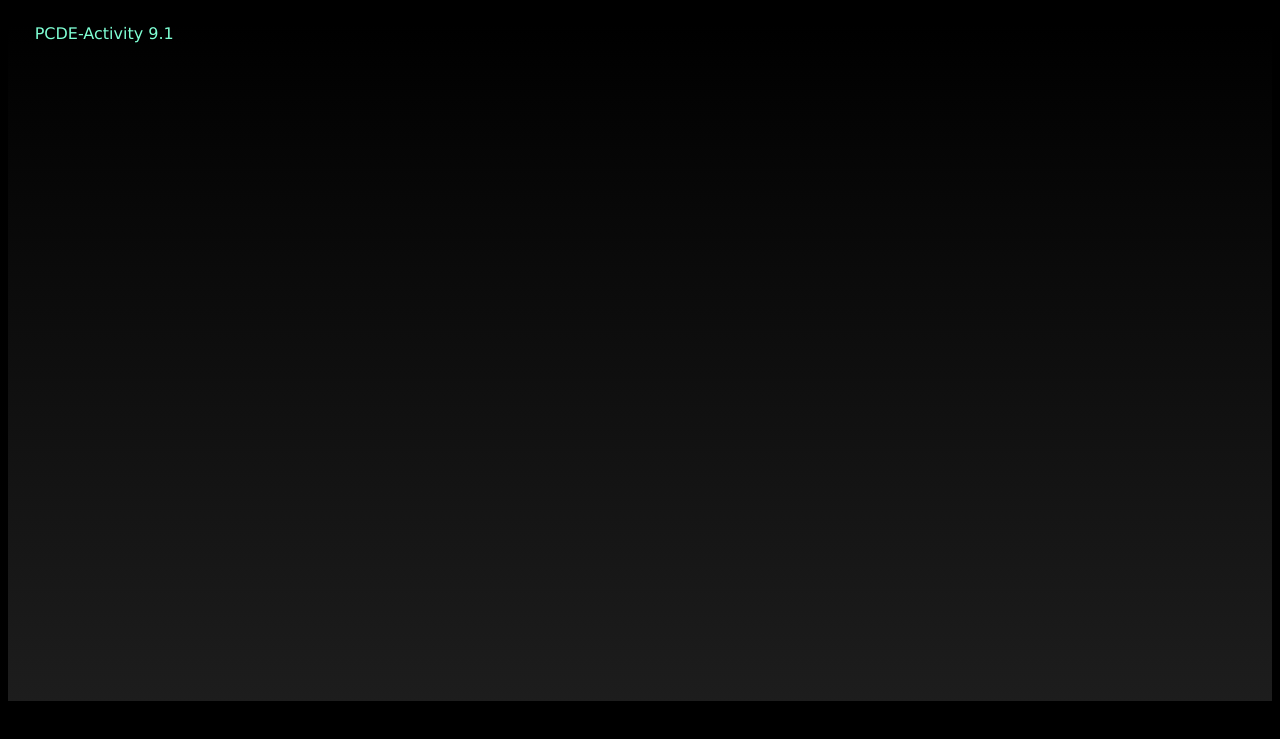
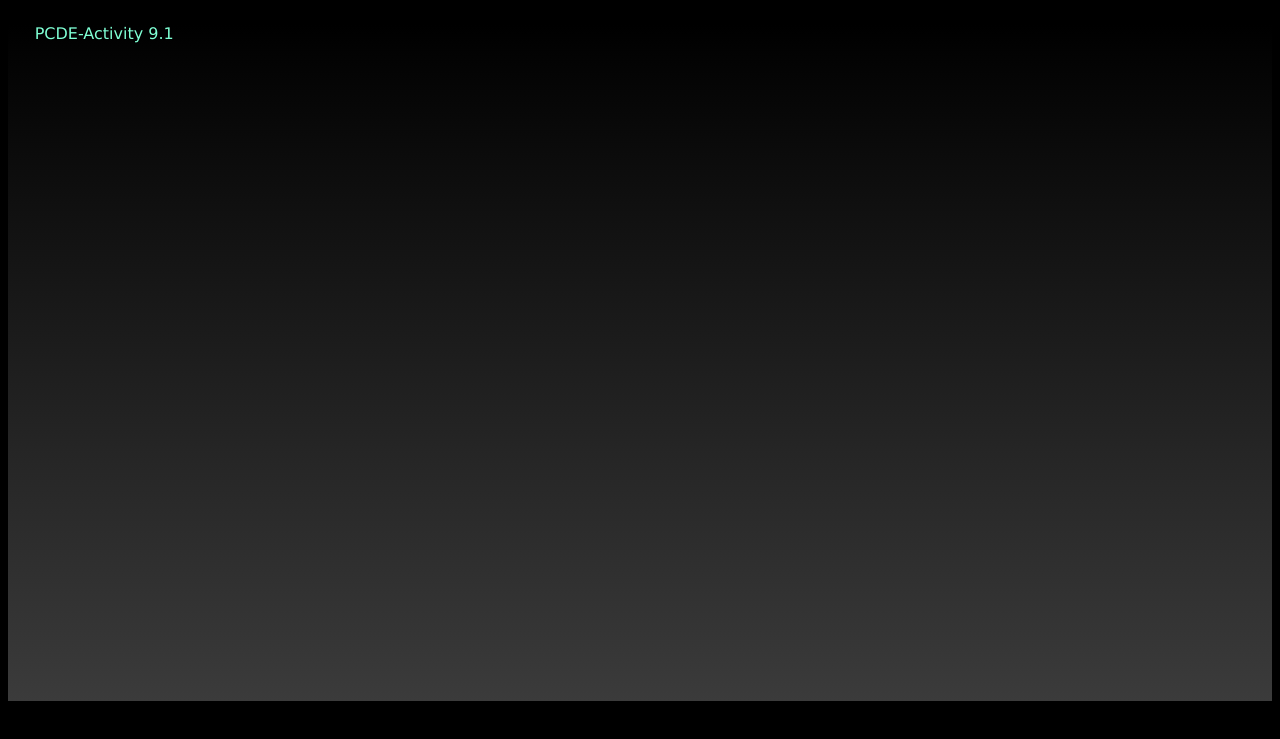
Before and after one commit to hecel-nass/hecel-nass.github.io, a plain HTML site: page index.html in a window 1280 px wide. Shown: the part 57-796 px from the top of the page. Drawn offline with Linux system fonts and the light colour scheme.

Commit message:
degradé

```diff
--- a/style.css
+++ b/style.css
@@ -19,7 +19,7 @@ h1 {
 }
 
 .Proyectos {
-    background: linear-gradient(black, #1d1d1d);
+    background: linear-gradient(black, #3b3b3b);
     height: calc(100% - 80pt);
 }
 
```
